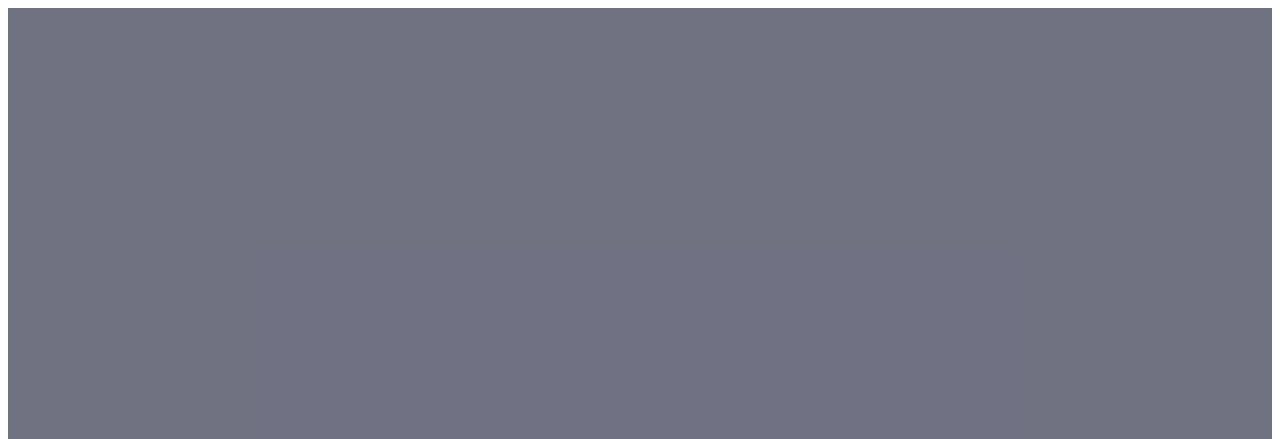
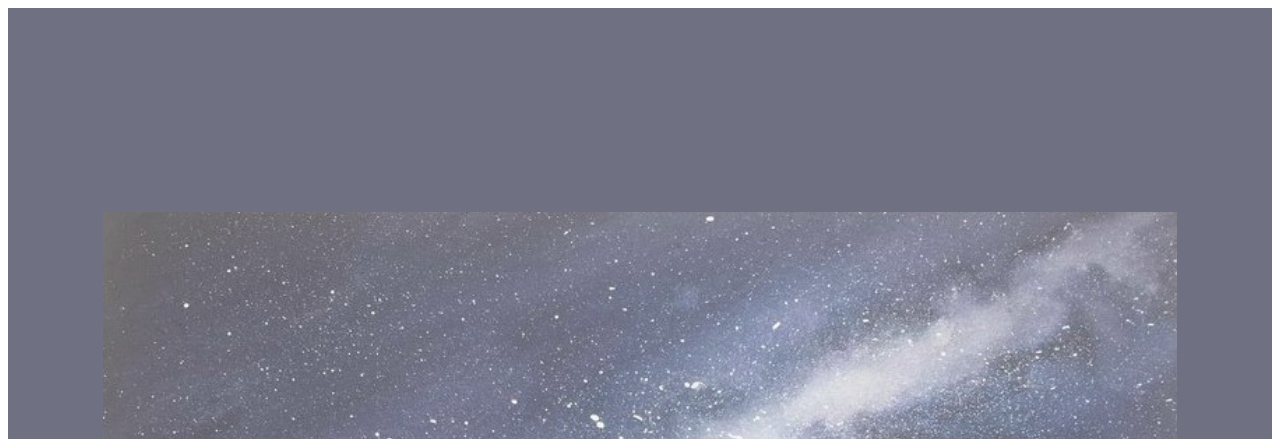
Before and after one commit to NiamhCodes/watercolor-minis-mar9, a plain HTML site: page gallery2.html in a window 1280 px wide. Shown: the top 439 px of the page. Drawn offline with Linux system fonts and the light colour scheme.

Commit message:
Update gallery2.css

```diff
--- a/gallery2.css
+++ b/gallery2.css
@@ -52,7 +52,7 @@
 
   @supports (background-blend-mode: multiply) {
     .hero {
-      background: url(../img/galaxy1.jpg);
+      background: url(galaxy1.jpg);
       background-repeat: no-repeat;
       background-size: 85%;
       background-attachment: fixed;
```
